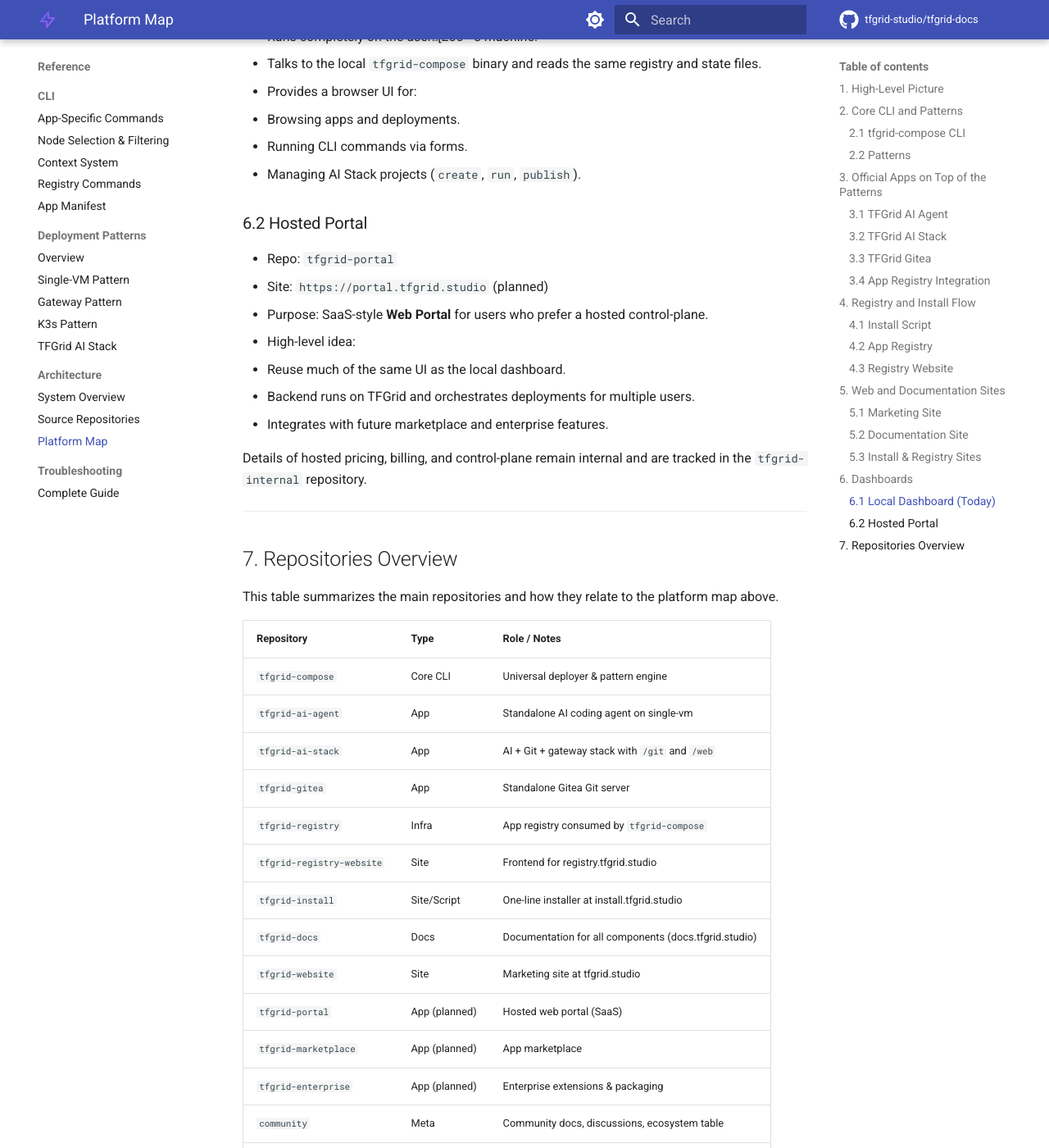
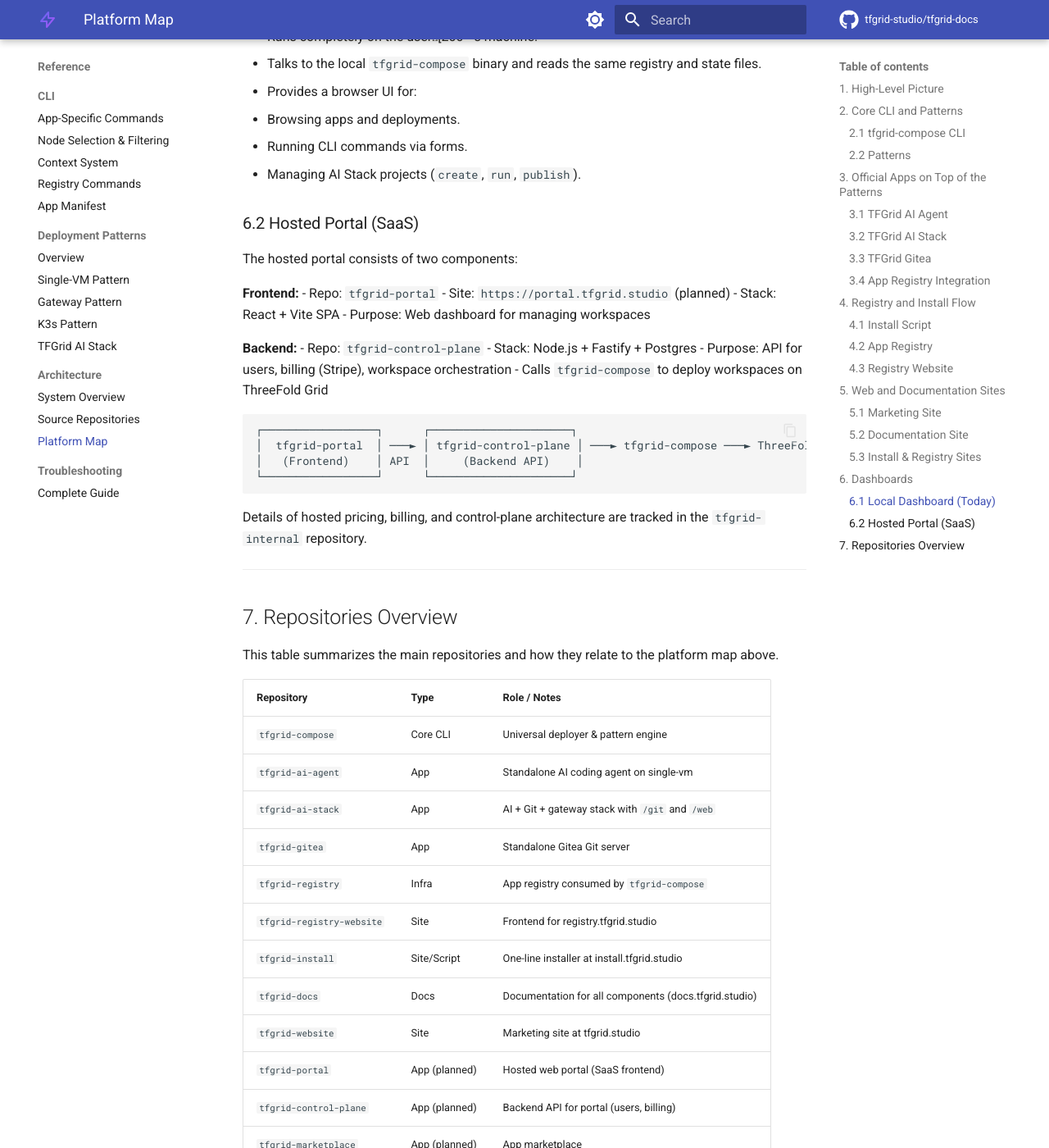
Before and after one commit to tfgrid-studio/tfgrid-docs, an MkDocs documentation site: the page built from docs/architecture/platform-map.md, in a window 1280 px wide and 1400 px high, scrolled down 5846 px. Shown: the whole window at 82% size. Built offline with MkDocs 1.6.1 and Material for MkDocs 9.7.7, drawn with Linux system fonts in a browser that asks for light colours; comment, search, counter and statistics services are not loaded; the version menu is left out.

Commit message:
docs: Update platform map with hosted portal architecture details

````diff
--- a/docs/architecture/platform-map.md
+++ b/docs/architecture/platform-map.md
@@ -224,17 +224,30 @@ Characteristics:
   - Running CLI commands via forms.
   - Managing AI Stack projects (`create`, `run`, `publish`).
 
-### 6.2 Hosted Portal
+### 6.2 Hosted Portal (SaaS)
 
+The hosted portal consists of two components:
+
+**Frontend:**
 - Repo: `tfgrid-portal`
 - Site: `https://portal.tfgrid.studio` (planned)
-- Purpose: SaaS-style **Web Portal** for users who prefer a hosted control-plane.
-- High-level idea:
-  - Reuse much of the same UI as the local dashboard.
-  - Backend runs on TFGrid and orchestrates deployments for multiple users.
-  - Integrates with future marketplace and enterprise features.
+- Stack: React + Vite SPA
+- Purpose: Web dashboard for managing workspaces
 
-Details of hosted pricing, billing, and control-plane remain internal and are tracked in the `tfgrid-internal` repository.
+**Backend:**
+- Repo: `tfgrid-control-plane`
+- Stack: Node.js + Fastify + Postgres
+- Purpose: API for users, billing (Stripe), workspace orchestration
+- Calls `tfgrid-compose` to deploy workspaces on ThreeFold Grid
+
+```
+┌─────────────────┐      ┌─────────────────────┐
+│  tfgrid-portal  │ ───► │ tfgrid-control-plane │ ───► tfgrid-compose ───► ThreeFold Grid
+│   (Frontend)    │ API  │     (Backend API)    │
+└─────────────────┘      └─────────────────────┘
+```
+
+Details of hosted pricing, billing, and control-plane architecture are tracked in the `tfgrid-internal` repository.
 
 ---
 
@@ -253,7 +266,8 @@ This table summarizes the main repositories and how they relate to the platform
 | `tfgrid-install`  | Site/Script   | One-line installer at install.tfgrid.studio       |
 | `tfgrid-docs`     | Docs          | Documentation for all components (docs.tfgrid.studio) |
 | `tfgrid-website`  | Site          | Marketing site at tfgrid.studio                  |
-| `tfgrid-portal`   | App (planned) | Hosted web portal (SaaS)                          |
+| `tfgrid-portal`   | App (planned) | Hosted web portal (SaaS frontend)                 |
+| `tfgrid-control-plane` | App (planned) | Backend API for portal (users, billing)      |
 | `tfgrid-marketplace` | App (planned) | App marketplace                                  |
 | `tfgrid-enterprise`  | App (planned) | Enterprise extensions & packaging                |
 | `community`       | Meta          | Community docs, discussions, ecosystem table      |
````
